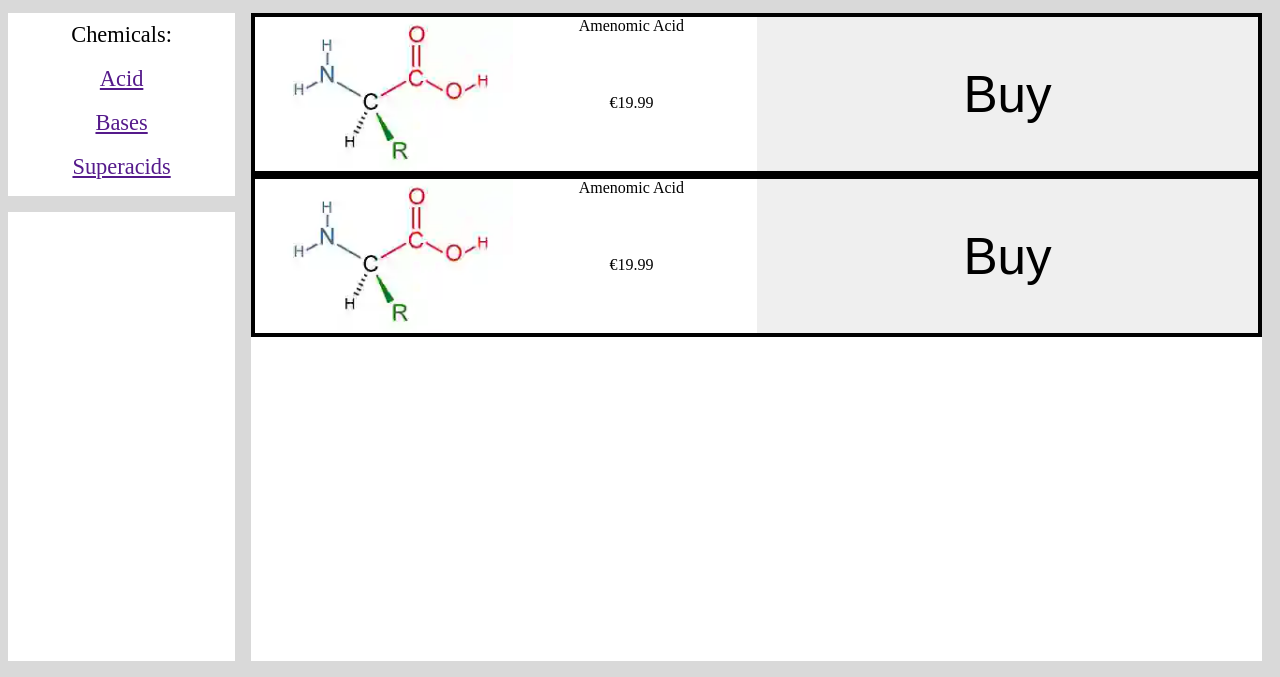
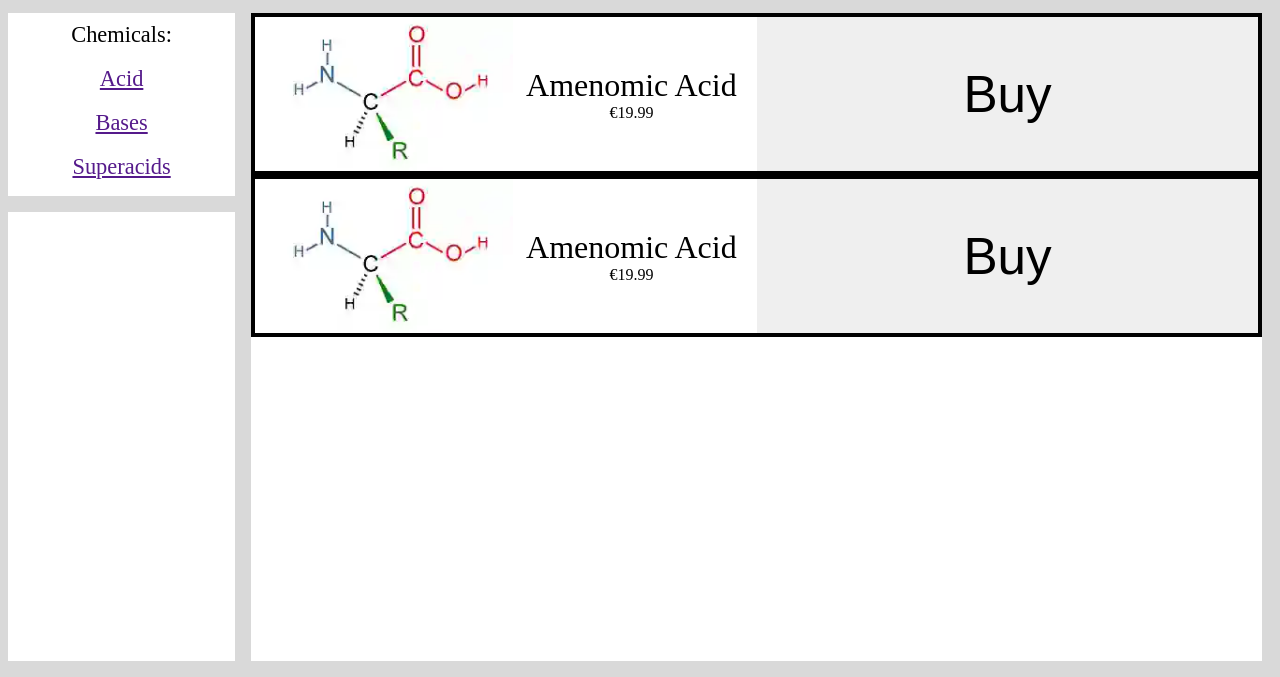
Before and after one commit to TE22A-Rotmark-Emil/Delicious-Chemicals, a plain HTML site: page index.html in a window 1280 px wide. Shown: the part 123-800 px from the top of the page. Drawn offline with Linux system fonts and the light colour scheme.

Commit message:
Fixed Error with Product Name, removed useless code

```diff
--- a/style.css
+++ b/style.css
@@ -112,13 +112,11 @@
     }
     ItemName{
         grid-row: 1;
-        line-break:strict;
-        vertical-align: middle;
+        align-self:flex-end;
+        font-size: calc(1.2em + 1vw)
     }
     Price{
         grid-row: 2;
-        white-space: 0;
-        vertical-align: baseline;
     }
     .Purchase{
         grid-row: 1/3;
```
